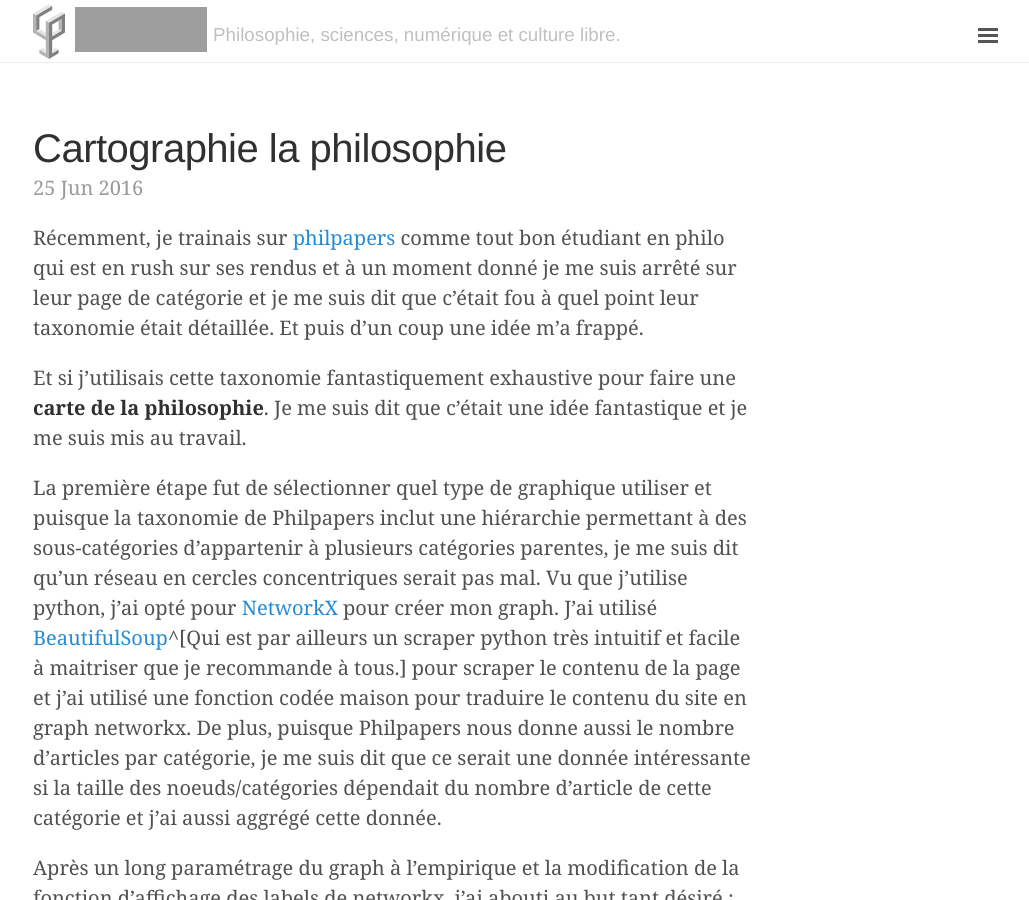
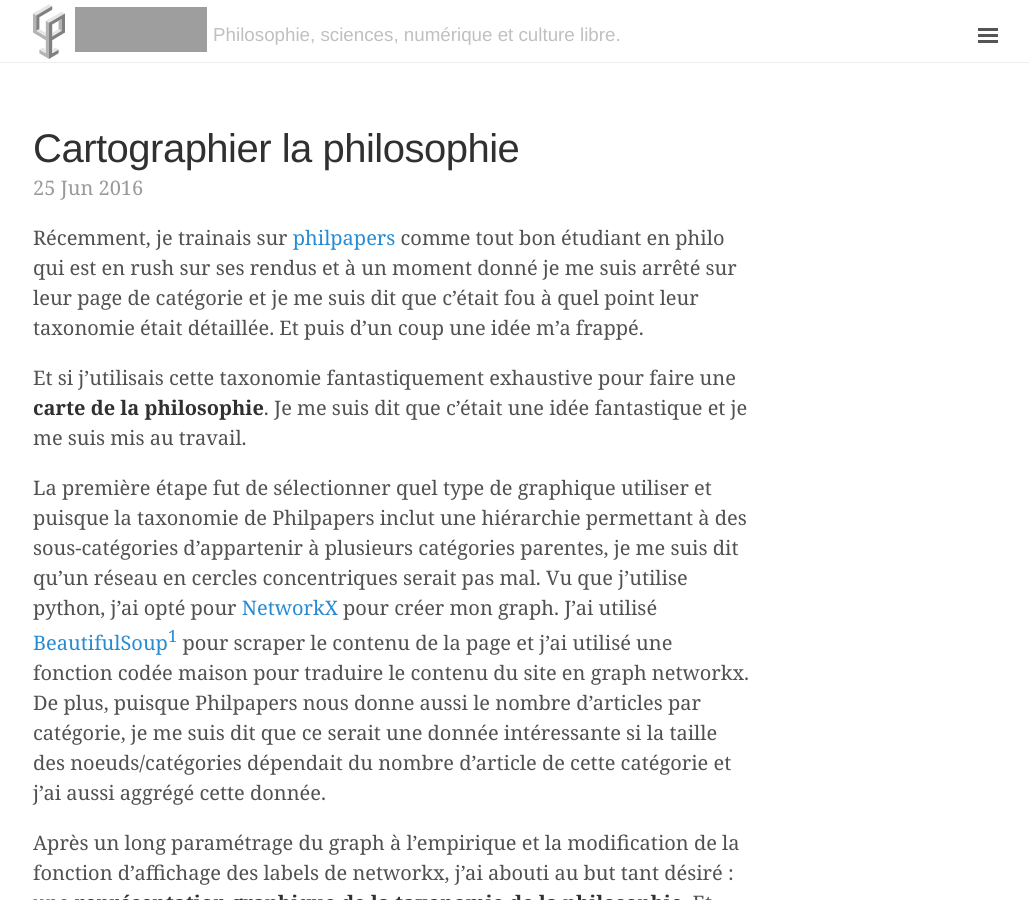
Before and after one commit to valentinlageard/valentinlageard.github.io, a Jekyll site: the page built from _posts/2016-06-25-carte-philo.md, in a window 1280 px wide and 900 px high. Shown: the whole window, without its empty margins (247-1276 px from the left). Built offline with Jekyll 4.4.1, drawn with Linux system fonts in a browser that asks for light colours; some of the changed text lies outside the part shown; grey boxes are pictures that could not be loaded.

Commit message:
Update 2016-06-25-carte-philo.md

```diff
--- a/_posts/2016-06-25-carte-philo.md
+++ b/_posts/2016-06-25-carte-philo.md
@@ -1,13 +1,13 @@
 ---
 layout: post
-title: Cartographie la philosophie
+title: Cartographier la philosophie
 ---
 
 Récemment, je trainais sur [philpapers](http://philpapers.org) comme tout bon étudiant en philo qui est en rush sur ses rendus et à un moment donné je me suis arrêté sur leur page de catégorie et je me suis dit que c'était fou à quel point leur taxonomie était détaillée. Et puis d'un coup une idée m'a frappé.
 
 Et si j'utilisais cette taxonomie fantastiquement exhaustive pour faire une **carte de la philosophie**. Je me suis dit que c'était une idée fantastique et je me suis mis au travail.
 
-La première étape fut de sélectionner quel type de graphique utiliser et puisque la taxonomie de Philpapers inclut une hiérarchie permettant à des sous-catégories d'appartenir à plusieurs catégories parentes, je me suis dit qu'un réseau en cercles concentriques serait pas mal. Vu que j'utilise python, j'ai opté pour [NetworkX](https://networkx.github.io/) pour créer mon graph. J'ai utilisé [BeautifulSoup](https://www.crummy.com/software/BeautifulSoup/bs4/doc/)^[Qui est par ailleurs un scraper python très intuitif et facile à maitriser que je recommande à tous.] pour scraper le contenu de la page et j'ai utilisé une fonction codée maison pour traduire le contenu du site en graph networkx. De plus, puisque Philpapers nous donne aussi le nombre d'articles par catégorie, je me suis dit que ce serait une donnée intéressante si la taille des noeuds/catégories dépendait du nombre d'article de cette catégorie et j'ai aussi aggrégé cette donnée.
+La première étape fut de sélectionner quel type de graphique utiliser et puisque la taxonomie de Philpapers inclut une hiérarchie permettant à des sous-catégories d'appartenir à plusieurs catégories parentes, je me suis dit qu'un réseau en cercles concentriques serait pas mal. Vu que j'utilise python, j'ai opté pour [NetworkX](https://networkx.github.io/) pour créer mon graph. J'ai utilisé [BeautifulSoup](https://www.crummy.com/software/BeautifulSoup/bs4/doc/)[^fn-1] pour scraper le contenu de la page et j'ai utilisé une fonction codée maison pour traduire le contenu du site en graph networkx. De plus, puisque Philpapers nous donne aussi le nombre d'articles par catégorie, je me suis dit que ce serait une donnée intéressante si la taille des noeuds/catégories dépendait du nombre d'article de cette catégorie et j'ai aussi aggrégé cette donnée.
 
 Après un long paramétrage du graph à l'empirique et la modification de la fonction d'affichage des labels de networkx, j'ai abouti au but tant désiré : une **représentation graphique de la taxonomie de la philosophie**. Et c'était beau.
 
@@ -46,3 +46,5 @@ Enfin, on note la petite place mais néanmoins existante de la philosophie de la
 ![philosophy map network drugs](https://github.com/valentinlageard/valentinlageard.github.io/raw/master/images/philodrugs.jpg)
 
 Mais surtout ce que l'on apprend, c'est une certaine humilité face à une telle immensité. On expérimente une forme de sentiment proche du [*sonder*](http://www.dictionaryofobscuresorrows.com/post/23536922667/sonder) mais où la multitude des agents aurait été remplacée par la multitude des connaissances et des thèmes de recherche. On en vient à ressentir profondément l'intuition socratique de notre propre ignorance et malgré le désespoir qu'elle nous inspire, le sentiment de sagesse l'accompagnant nous rassure et nous donne du courage pour parcourir cet arbre à la manière d'un singe, habile et précis dans ses mouvements.
+
+[^fn-1]: Qui est par ailleurs un scraper python très intuitif et facile à maitriser que je recommande à tous.
```
